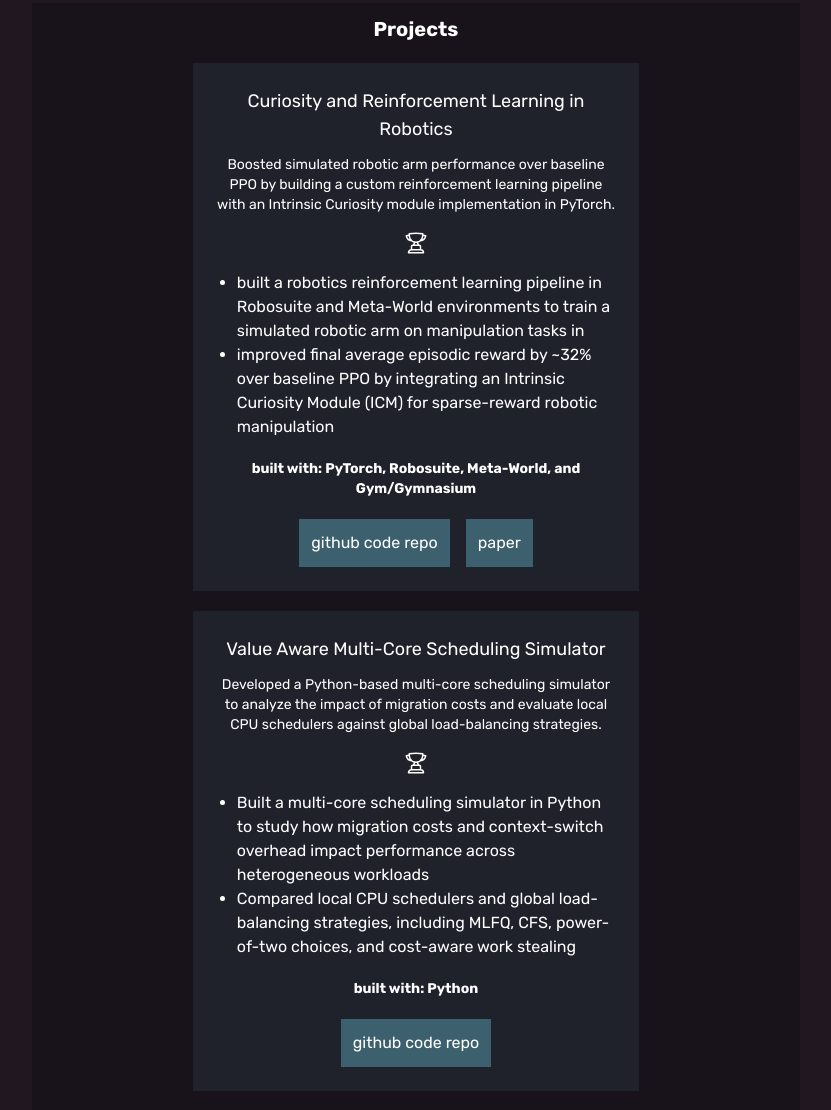
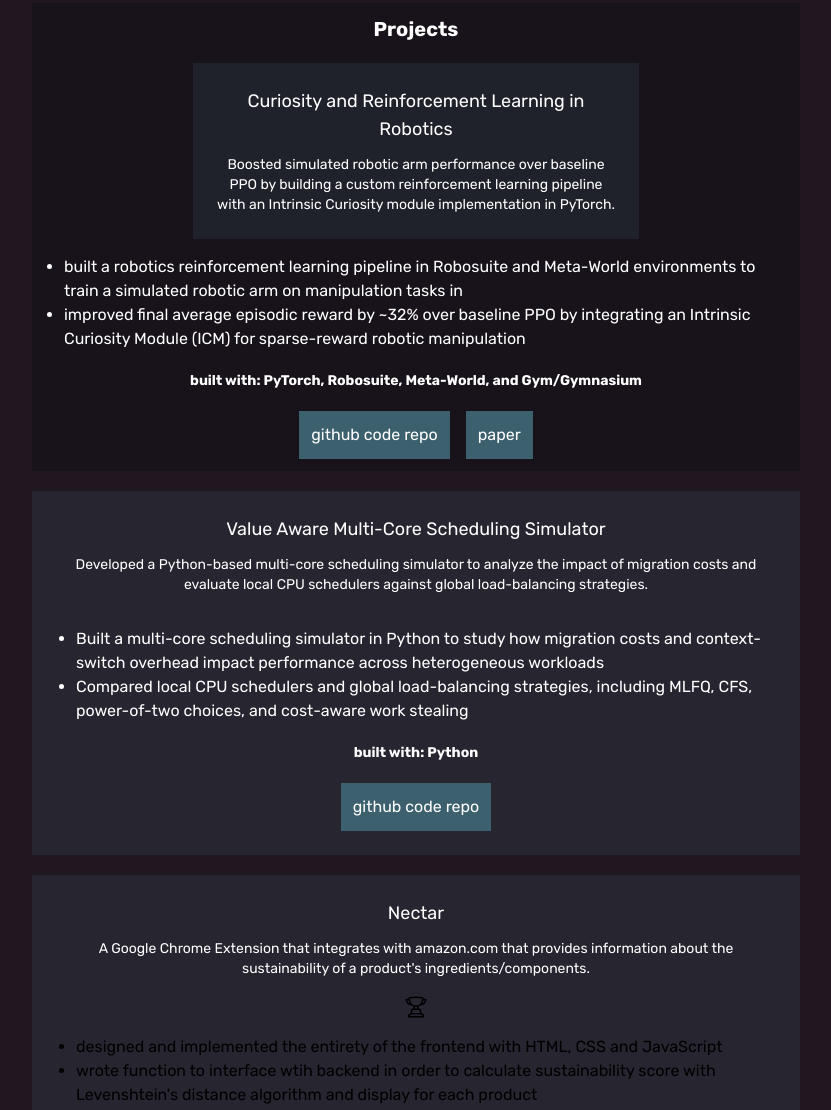
Before and after one commit to karnikachoudhury/karnikachoudhury.github.io, a website: page index.html in a window 1280 px wide. Shown: the part 2237-3347 px from the top of the page, without its empty margins (224-1055 px from the left). Drawn offline with Linux system fonts and the light colour scheme.

Commit message:
oops took out the trophies

```diff
--- a/index.html
+++ b/index.html
@@ -102,9 +102,6 @@
       <div class="text-white text-center text-lg"> Curiosity and Reinforcement Learning in Robotics </div>
       <div class="text-white text-center text-sm mt-3"> Boosted simulated robotic arm performance over baseline PPO by
         building a custom reinforcement learning pipeline with an Intrinsic Curiosity module implementation in PyTorch. </div>
-      <div class="flex flex-row justify-center space-x-4 mt-4">
-        <svg xmlns="http://www.w3.org/2000/svg" fill="none" viewBox="0 0 24 24" stroke-width="1.5" stroke="currentColor"
-          class="size-6">
           <path stroke-linecap="round" stroke-linejoin="round"
             d="M16.5 18.75h-9m9 0a3 3 0 0 1 3 3h-15a3 3 0 0 1 3-3m9 0v-3.375c0-.621-.503-1.125-1.125-1.125h-.871M7.5 18.75v-3.375c0-.621.504-1.125 1.125-1.125h.872m5.007 0H9.497m5.007 0a7.454 7.454 0 0 1-.982-3.172M9.497 14.25a7.454 7.454 0 0 0 .981-3.172M5.25 4.236c-.982.143-1.954.317-2.916.52A6.003 6.003 0 0 0 7.73 9.728M5.25 4.236V4.5c0 2.108.966 3.99 2.48 5.228M5.25 4.236V2.721C7.456 2.41 9.71 2.25 12 2.25c2.291 0 4.545.16 6.75.47v1.516M7.73 9.728a6.726 6.726 0 0 0 2.748 1.35m8.272-6.842V4.5c0 2.108-.966 3.99-2.48 5.228m2.48-5.492a46.32 46.32 0 0 1 2.916.52 6.003 6.003 0 0 1-5.395 4.972m0 0a6.726 6.726 0 0 1-2.749 1.35m0 0a6.772 6.772 0 0 1-3.044 0" />
         </svg>
@@ -127,8 +124,6 @@ Module (ICM) for sparse-reward robotic manipulation </li>
       <div class="text-white text-center text-lg"> Value Aware Multi-Core Scheduling Simulator </div>
       <div class="text-white text-center text-sm mt-3"> Developed a Python-based multi-core scheduling simulator to analyze the impact of migration costs and evaluate local CPU schedulers against global load-balancing strategies. </div>
       <div class="flex flex-row justify-center space-x-4 mt-4">
-        <svg xmlns="http://www.w3.org/2000/svg" fill="none" viewBox="0 0 24 24" stroke-width="1.5" stroke="currentColor"
-          class="size-6 text-white">
           <path stroke-linecap="round" stroke-linejoin="round"
             d="M16.5 18.75h-9m9 0a3 3 0 0 1 3 3h-15a3 3 0 0 1 3-3m9 0v-3.375c0-.621-.503-1.125-1.125-1.125h-.871M7.5 18.75v-3.375c0-.621.504-1.125 1.125-1.125h.872m5.007 0H9.497m5.007 0a7.454 7.454 0 0 1-.982-3.172M9.497 14.25a7.454 7.454 0 0 0 .981-3.172M5.25 4.236c-.982.143-1.954.317-2.916.52A6.003 6.003 0 0 0 7.73 9.728M5.25 4.236V4.5c0 2.108.966 3.99 2.48 5.228M5.25 4.236V2.721C7.456 2.41 9.71 2.25 12 2.25c2.291 0 4.545.16 6.75.47v1.516M7.73 9.728a6.726 6.726 0 0 0 2.748 1.35m8.272-6.842V4.5c0 2.108-.966 3.99-2.48 5.228m2.48-5.492a46.32 46.32 0 0 1 2.916.52 6.003 6.003 0 0 1-5.395 4.972m0 0a6.726 6.726 0 0 1-2.749 1.35m0 0a6.772 6.772 0 0 1-3.044 0" />
         </svg>
```
